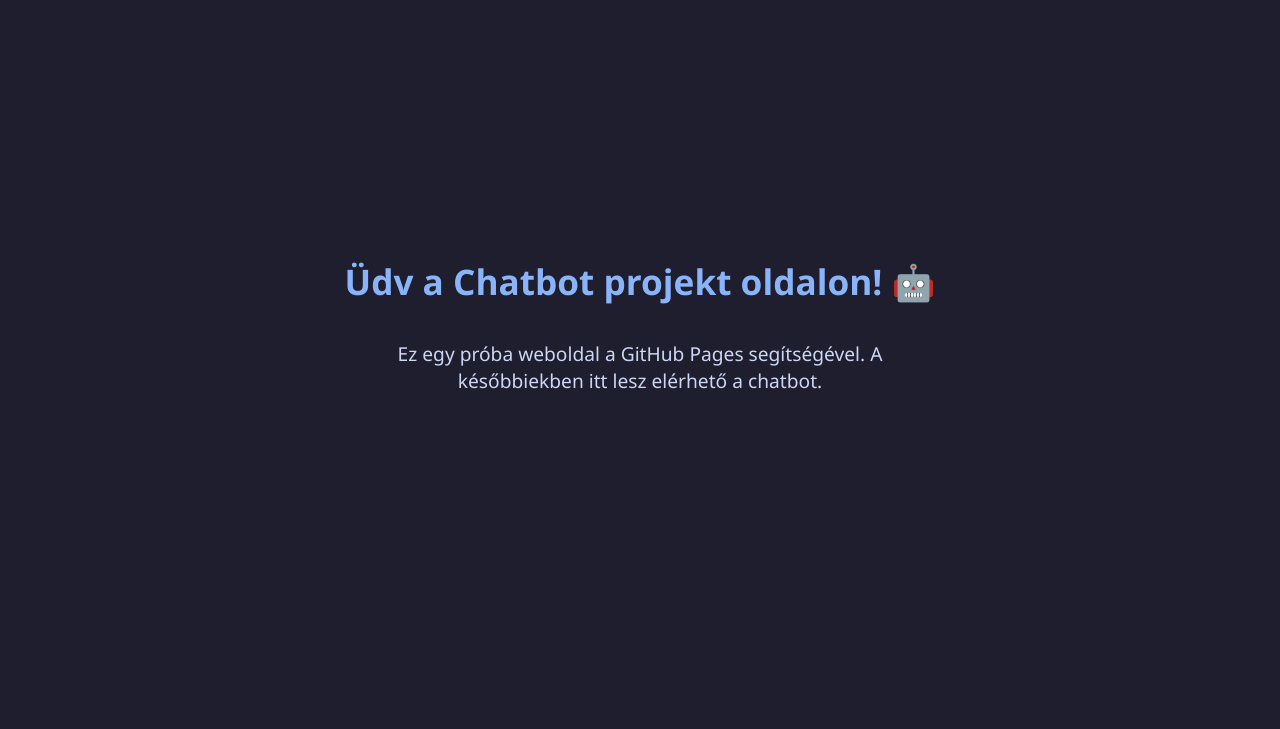
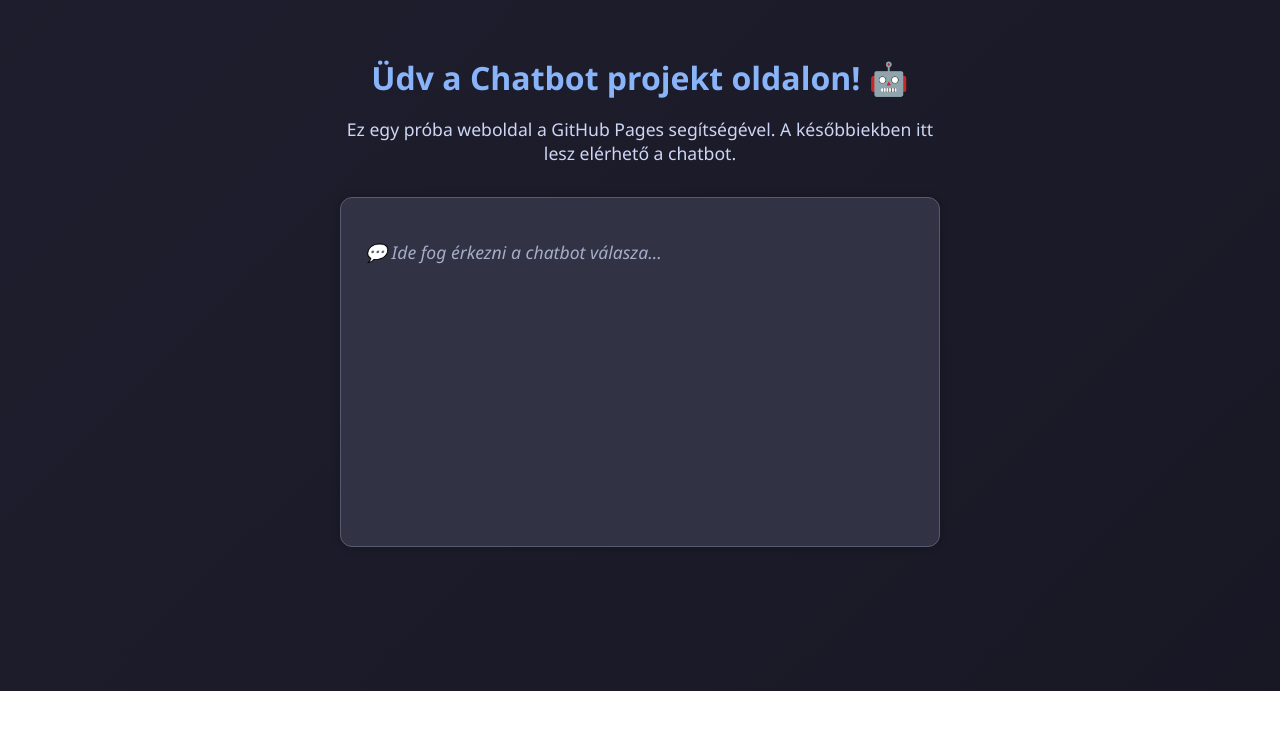
Before and after one commit to csanyi-m/chatbot, a plain HTML site: page index.html in a window 1280 px wide. Shown: the part 109-838 px from the top of the page. After the commit the page ends 800 px from the top, so only its background shows below. Drawn offline with Linux system fonts and the light colour scheme.

Commit message:
Catppuccin background chat box style

```diff
--- a/index.html
+++ b/index.html
@@ -7,7 +7,13 @@
   <link rel="stylesheet" href="style.css">
 </head>
 <body>
-  <h1>Üdv a Chatbot projekt oldalon! 🤖</h1>
-  <p>Ez egy próba weboldal a GitHub Pages segítségével. A későbbiekben itt lesz elérhető a chatbot.</p>
+  <div class="container">
+    <h1>Üdv a Chatbot projekt oldalon! 🤖</h1>
+    <p>Ez egy próba weboldal a GitHub Pages segítségével. A későbbiekben itt lesz elérhető a chatbot.</p>
+
+    <div class="chat-box">
+      <p class="chat-placeholder">💬 Ide fog érkezni a chatbot válasza...</p>
+    </div>
+  </div>
 </body>
 </html>
--- a/style.css
+++ b/style.css
@@ -1,41 +1,56 @@
 :root {
-  --bg: #1e1e2e;
+  --bg1: #1e1e2e;
+  --bg2: #181825;
   --fg: #cdd6f4;
   --accent: #89b4fa;
+  --chat-bg: #313244;
+  --chat-border: #585b70;
   --font: 'Segoe UI', sans-serif;
 }
 
 body {
-  background-color: var(--bg);
+  margin: 0;
+  padding: 0;
+  min-height: 100vh;
+  display: flex;
+  justify-content: center;
+  align-items: center;
+  background: linear-gradient(135deg, var(--bg1), var(--bg2));
   color: var(--fg);
   font-family: var(--font);
-  display: flex;
-  flex-direction: column;
-  align-items: center;
-  justify-content: center;
   text-align: center;
-  padding: 2rem;
-  min-height: 100vh;
-  margin: 0;
+}
+
+.container {
+  max-width: 600px;
+  width: 90%;
 }
 
 h1 {
-  font-size: 2.2rem;
+  font-size: 2rem;
   margin-bottom: 1rem;
   color: var(--accent);
 }
 
 p {
-  font-size: 1.2rem;
-  max-width: 600px;
+  font-size: 1.1rem;
+  margin-bottom: 2rem;
 }
 
-@media (max-width: 600px) {
-  h1 {
-    font-size: 1.8rem;
-  }
+/* 💬 Chat ablak stílus */
+.chat-box {
+  background-color: var(--chat-bg);
+  border: 1px solid var(--chat-border);
+  border-radius: 12px;
+  padding: 1.5rem;
+  text-align: left;
+  box-shadow: 0 0 10px #00000033;
+  height: 300px;
+  overflow-y: auto;
+}
 
-  p {
-    font-size: 1rem;
-  }
+/* Üzenet helyőrző */
+.chat-placeholder {
+  color: #a6adc8;
+  font-style: italic;
 }
```
